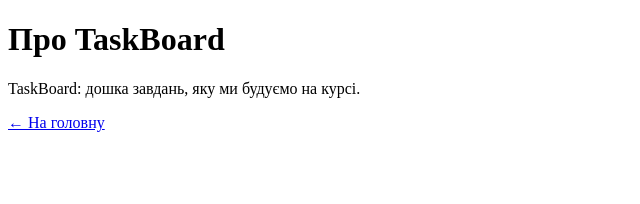
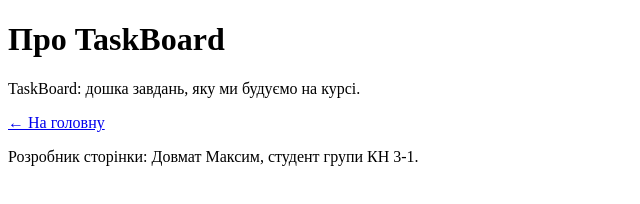
Before and after one commit to maks1dv/veb-texnologii, a plain HTML site: page about.html in a window 1280 px wide. Shown: the whole page, without its empty margins (0-640 px from the left). Drawn offline with Linux system fonts and the light colour scheme.

Commit message:
Додати інформацію про автора

```diff
--- a/about.html
+++ b/about.html
@@ -8,5 +8,6 @@
   <h1>Про TaskBoard</h1>
   <p>TaskBoard: дошка завдань, яку ми будуємо на курсі.</p>
   <p><a href="index.html">← На головну</a></p>
+  <p>Розробник сторінки: Довмат Максим, студент групи КН 3-1.</p>
 </body>
 </html>
```
